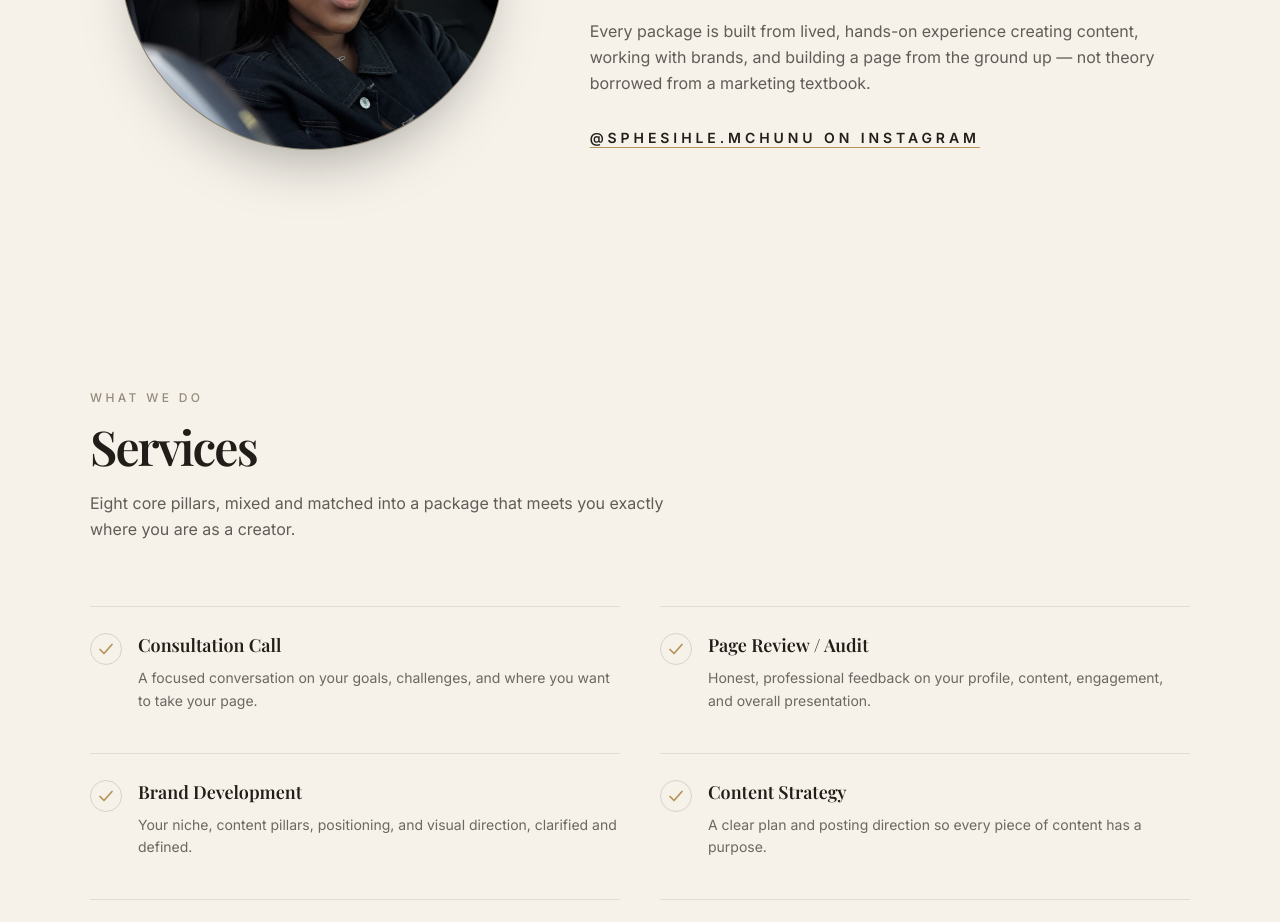
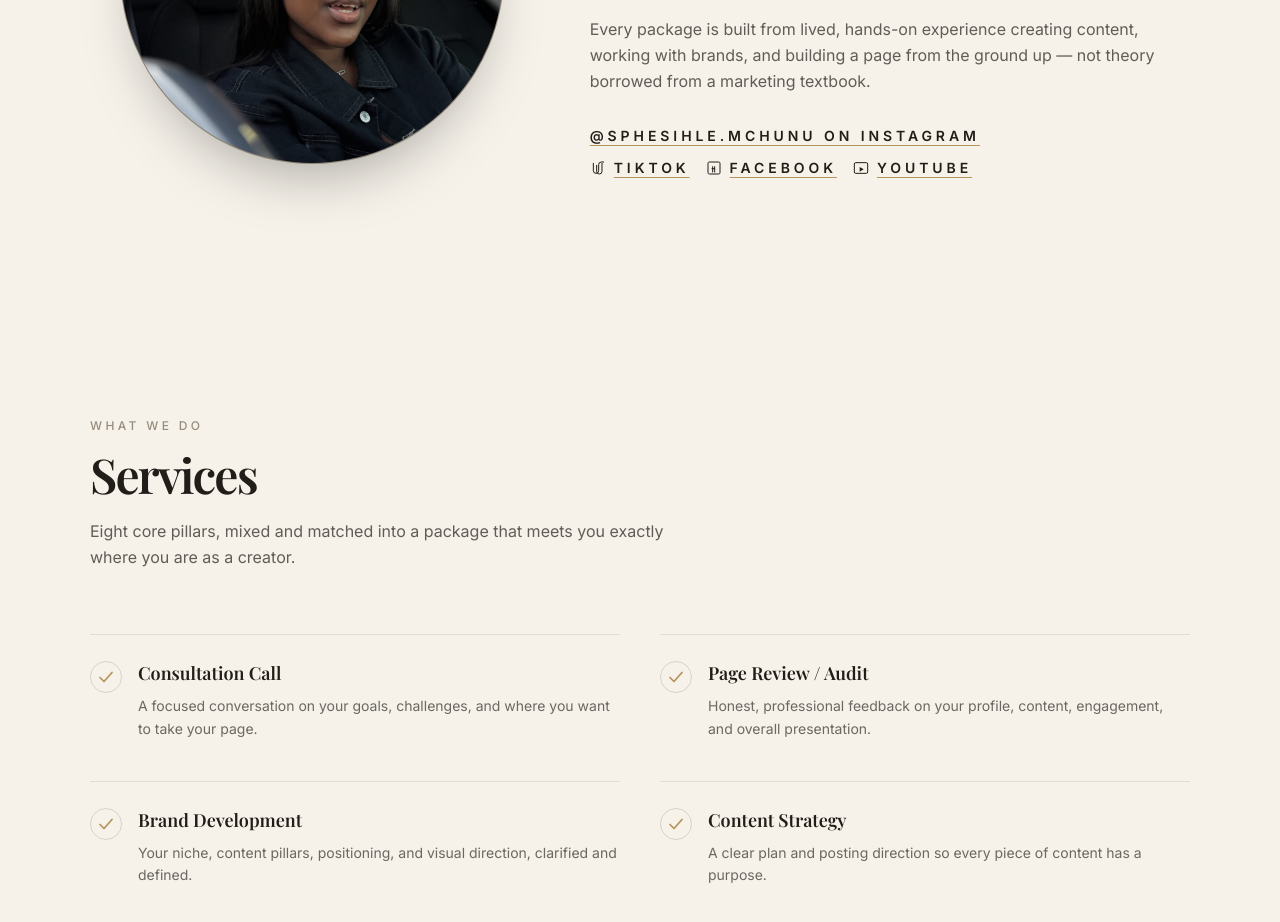
Before and after one commit to nhlanhlacode/smcreators, a React (Vite) app: page / in a window 1280 px wide. Shown: the part 1200-2122 px from the top of the page. Built offline with nearby package versions, Linux system fonts and the light colour scheme; a web font is replaced by a local one.

Commit message:
Add social media links (TikTok, Facebook, YouTube) below Instagram handle in Founder section

```diff
--- a/src/components/Founder.jsx
+++ b/src/components/Founder.jsx
@@ -1,5 +1,48 @@
 import { useState } from 'react'
 import Reveal from './Reveal.jsx'
+
+function InstagramIcon(props) {
+  return (
+    <svg viewBox="0 0 24 24" fill="none" aria-hidden="true" {...props}>
+      <rect x="3" y="3" width="18" height="18" rx="5" stroke="currentColor" strokeWidth="1.5" />
+      <circle cx="12" cy="12" r="4.2" stroke="currentColor" strokeWidth="1.5" />
+      <circle cx="17.3" cy="6.7" r="1.1" fill="currentColor" />
+    </svg>
+  )
+}
+
+function TikTokIcon(props) {
+  return (
+    <svg viewBox="0 0 24 24" fill="none" aria-hidden="true" {...props}>
+      <path
+        d="M20.5 3h-3.5A4 4 0 0 0 13 7v9a4 4 0 0 1-4 4 4 4 0 0 1-4-4V5"
+        stroke="currentColor"
+        strokeWidth="1.5"
+        strokeLinecap="round"
+        strokeLinejoin="round"
+      />
+      <path d="M10 8v9a4 4 0 0 0 4 4 4 4 0 0 0 4-4V5" stroke="currentColor" strokeWidth="1.5" strokeLinecap="round" strokeLinejoin="round" />
+    </svg>
+  )
+}
+
+function FacebookIcon(props) {
+  return (
+    <svg viewBox="0 0 24 24" fill="none" aria-hidden="true" {...props}>
+      <rect x="3" y="3" width="18" height="18" rx="2" stroke="currentColor" strokeWidth="1.5" />
+      <path d="M10 10v8M13 10v8M9 13h4" stroke="currentColor" strokeWidth="1.5" strokeLinecap="round" strokeLinejoin="round" />
+    </svg>
+  )
+}
+
+function YouTubeIcon(props) {
+  return (
+    <svg viewBox="0 0 24 24" fill="none" aria-hidden="true" {...props}>
+      <rect x="2" y="4" width="20" height="16" rx="2" stroke="currentColor" strokeWidth="1.5" />
+      <path d="M10 10.5l6 3.5-6 3.5v-7z" fill="currentColor" />
+    </svg>
+  )
+}
 
 export default function Founder() {
   const [imgFailed, setImgFailed] = useState(false)
@@ -48,14 +91,48 @@ export default function Founder() {
             ground up — not theory borrowed from a marketing textbook.
           </p>
 
+          <div className="mt-8 flex flex-col gap-3">
             <a
               href="https://instagram.com/sphesihle.mchunu"
               target="_blank"
               rel="noreferrer noopener"
-            className="mt-8 inline-flex items-center gap-2 text-sm font-semibold uppercase tracking-widest2 text-taupe-900 underline decoration-brass underline-offset-4 transition-colors hover:text-taupe-700"
+              className="inline-flex items-center gap-2 text-sm font-semibold uppercase tracking-widest2 text-taupe-900 underline decoration-brass underline-offset-4 transition-colors hover:text-taupe-700"
             >
               @sphesihle.mchunu on Instagram
             </a>
+
+            <div className="flex items-center gap-4">
+              <a
+                href="https://www.tiktok.com/@shemakescontent_sa?is_from_webapp=1&sender_device=pc"
+                target="_blank"
+                rel="noreferrer noopener"
+                className="inline-flex items-center gap-2 text-sm font-semibold uppercase tracking-widest2 text-taupe-900 underline decoration-brass underline-offset-4 transition-colors hover:text-taupe-700"
+              >
+                <TikTokIcon className="h-4 w-4" />
+                TikTok
+              </a>
+
+              <a
+                href="https://www.facebook.com/sphesihle.mchunu.50309/about"
+                target="_blank"
+                rel="noreferrer noopener"
+                className="inline-flex items-center gap-2 text-sm font-semibold uppercase tracking-widest2 text-taupe-900 underline decoration-brass underline-offset-4 transition-colors hover:text-taupe-700"
+              >
+                <FacebookIcon className="h-4 w-4" />
+                Facebook
+              </a>
+
+              <a
+                href="https://www.youtube.com/@sphesihle.mchunu"
+                target="_blank"
+                rel="noreferrer noopener"
+                className="inline-flex items-center gap-2 text-sm font-semibold uppercase tracking-widest2 text-taupe-900 underline decoration-brass underline-offset-4 transition-colors hover:text-taupe-700"
+              >
+                <YouTubeIcon className="h-4 w-4" />
+                YouTube
+              </a>
+            </div>
+          </div>
         </Reveal>
       </div>
     </section>
```
Lines whose indentation alone changed are shown as unchanged.
